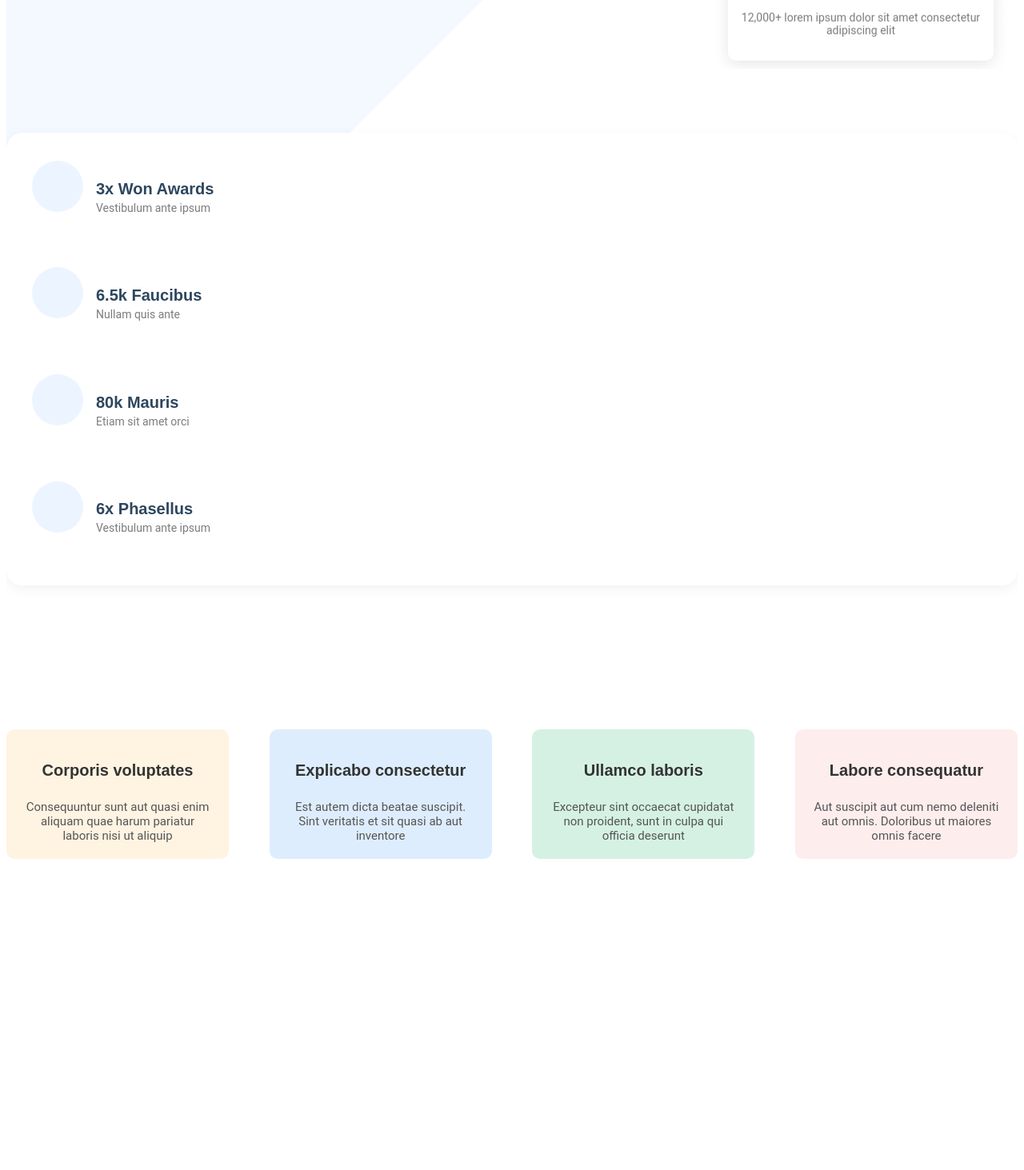
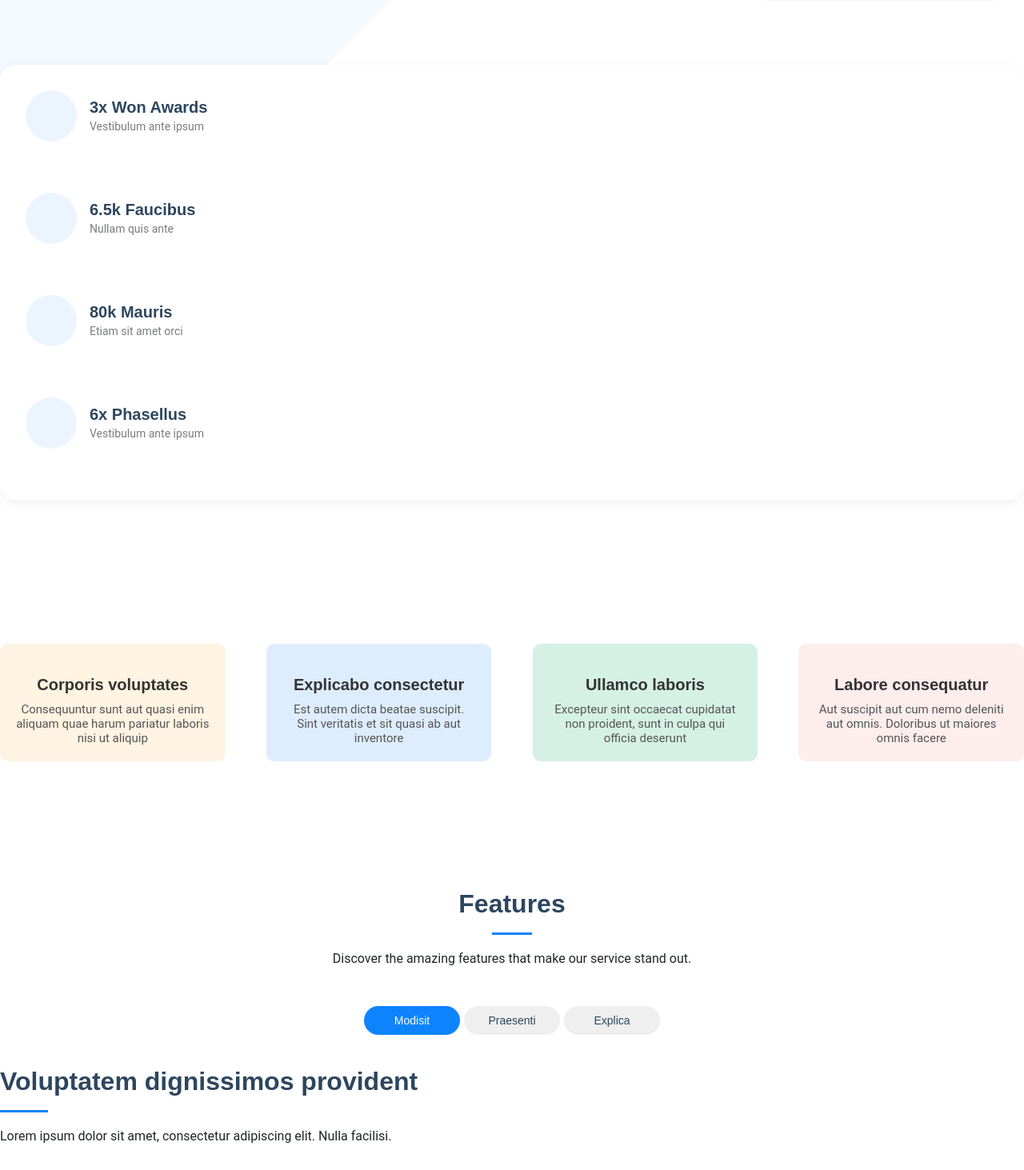
Before and after one commit to Rafikhan19/Siksha-O-sahayog, a Next.js app in the folder client/: page / in a window 1280 px wide. Shown: the part 987-2450 px from the top of the page at 80% size. Before the commit the page ends 2189 px from the top, so only its background shows below. Built offline with nearby package versions, Linux system fonts and the light colour scheme.

Commit message:
Creating the Feature section and fixing the Navbar

```diff
--- a/client/package.json
+++ b/client/package.json
@@ -9,6 +9,8 @@
     "lint": "next lint"
   },
   "dependencies": {
+    "aos": "^2.3.4",
+    "bootstrap": "^5.3.3",
     "lucide-react": "^0.479.0",
     "next": "15.2.1",
     "react": "^19.0.0",
@@ -18,7 +20,7 @@
     "@eslint/eslintrc": "^3",
     "eslint": "^9",
     "eslint-config-next": "15.2.1",
-    "tailwindcss": "^4.0.12",
-    "postcss": "^8.5.3"
+    "postcss": "^8.5.3",
+    "tailwindcss": "^4.0.12"
   }
 }
--- a/client/public/assets/css/main.css
+++ b/client/public/assets/css/main.css
@@ -64,6 +64,9 @@ body {
   color: var(--default-color);
   background-color: var(--background-color);
   font-family: var(--default-font);
+  /* margin: 0;
+  padding: 0;
+  width: 100%; */
 }
 
 a {
--- a/client/src/app/globals.css
+++ b/client/src/app/globals.css
@@ -47,6 +47,19 @@
 /*--------------------------------------------------------------
 # General Styling & Shared Classes
 --------------------------------------------------------------*/
+*{
+  margin: 0;
+  padding: 0;
+  box-sizing: border-box;
+}
+
+html, body {
+  margin: 0;
+  padding: 0;
+  width: 100%;
+  overflow-x: hidden; /* Prevents horizontal scrolling */
+}
+
 body {
   color: var(--default-color);
   background-color: var(--background-color);
--- a/client/src/app/layout.js
+++ b/client/src/app/layout.js
@@ -11,9 +11,11 @@ export const metadata = {
 export default function RootLayout({ children }) {
   return (
     <html lang="en">
-      <body >
+      <body>
+        <div>
         <Navbar />
         {children}
+        </div>
       </body>
     </html>
   );
--- a/client/src/app/page.js
+++ b/client/src/app/page.js
@@ -1,5 +1,5 @@
 import React from 'react'
-import { Hero, Cards } from '@/componets'
+import { Hero, Cards, Features } from '@/componets'
 
 const page = () => {
   return (
@@ -16,6 +16,7 @@ const page = () => {
     <div>
       <Hero />
       <Cards />
+      <Features />
     </div>
   )
 }
--- /dev/null
+++ b/client/src/componets/Features.js
@@ -0,0 +1,63 @@
+'use client'
+import AOS from "aos";
+import "aos/dist/aos.css";
+import React, { useEffect, useState } from "react";
+
+
+const Features = () => {
+  const [activeTab, setActiveTab] = useState("features-tab-1");
+
+  useEffect(() => {
+    AOS.init({ duration: 1000 });
+  }, []);
+
+  return (
+    <section id="features" className="features section" style={{ padding: "40px 0" }}>
+      <div className="container">
+        <div className="section-title" data-aos="fade-up" style={{ paddingBottom: "40px" }}>
+          <h2>Features</h2>
+          <p>Discover the amazing features that make our service stand out.</p>
+        </div>
+
+        <div className="tabs-container">
+          <ul className="nav-tabs" data-aos="fade-up" data-aos-delay="100" style={{ display: "flex", listStyle: "none", backgroundColor: "white", padding: "10px", borderRadius: "10px", margin: "auto" }}>
+            {["Modisit", "Praesenti", "Explica"].map((tab, index) => {
+              const tabId = `features-tab-${index + 1}`;
+              return (
+                <li key={tabId} className="nav-item" >
+                  <button
+                    className={`nav-link ${activeTab === tabId ? "active" : ""}`}
+                    onClick={() => setActiveTab(tabId)}
+                    style={{ width: "120px" }}
+                  >
+                    <h4>{tab}</h4>
+                  </button>
+                </li>
+              );
+            })}
+          </ul>
+        </div>
+
+        <div className="tab-content" data-aos="fade-up" data-aos-delay="200">
+          {["Voluptatem dignissimos provident", "Neque exercitationem debitis", "Voluptatibus commodi accusamus"].map(
+            (title, index) => {
+              const tabId = `features-tab-${index + 1}`;
+                return (
+                <div
+                  key={tabId}
+                  className={`tab-pane fade`}
+                  style={{ display: activeTab === tabId ? "block" : "none" }}
+                >
+                  <h3>{title}</h3>
+                  <p>Lorem ipsum dolor sit amet, consectetur adipiscing elit. Nulla facilisi.</p>
+                </div>
+                );
+            }
+          )}
+        </div>
+      </div>
+    </section>
+  );
+};
+
+export default Features;
--- a/client/src/componets/Hero.js
+++ b/client/src/componets/Hero.js
@@ -3,7 +3,7 @@ import '../css/hero.css';
 
 function Hero() {
   return (
-    <section id="hero" className="hero section">
+    <section id="hero" className="hero section"  style={{padding: "160px 0px 60px"}}>
       <div className="container" data-aos="fade-up" data-aos-delay="100">
         <div className="row align-items-center">
           <div className="col-lg-6">
--- a/client/src/componets/Navbar.js
+++ b/client/src/componets/Navbar.js
@@ -9,7 +9,7 @@ const Navbar = () => {
   const [isOpen, setIsOpen] = useState(false);
 
   return (
-    <header id="header" className="header">
+    <header id="header" className="header" style={{ position: "fixed", top: "0", left: "0", right: "0", width: "100%", zIndex: "1000" }}>
       <div className="header-container">
         <a href="/" className="logo">
           <Image src="/assets/img/logo.png" alt="logo" width={36} height={36} />
--- a/client/src/componets/index.js
+++ b/client/src/componets/index.js
@@ -1,5 +1,6 @@
 import Hero from "./Hero";
 import Navbar from "./Navbar";
 import Cards from "./Cards";
+import Features from "./Features";
 
-export { Hero, Navbar, Cards };
+export { Hero, Navbar, Cards, Features };
--- /dev/null
+++ b/client/src/css/feautures.css
@@ -0,0 +1,73 @@
+.features {
+  padding: 60px 0;
+  text-align: center;
+}
+
+.section-title {
+  margin-bottom: 40px;
+}
+
+.nav-tabs {
+  display: flex;
+  justify-content: center;
+  background-color: rgba(0, 0, 0, 0.05);
+  border-radius: 50px;
+  padding: 6px;
+}
+
+.nav-item {
+  margin: 0 5px;
+}
+
+.nav-link {
+  background: transparent;
+  border: none;
+  padding: 10px 30px;
+  cursor: pointer;
+  transition: 0.3s;
+  border-radius: 50px;
+  font-size: 16px;
+  font-weight: 500;
+}
+
+.nav-link:hover,
+.nav-link.active {
+  background-color: #ff6600;
+  color: white;
+}
+
+.tab-content {
+  margin-top: 30px;
+}
+
+.tab-pane {
+  display: none;
+}
+
+.tab-pane.show.active {
+  display: block;
+}
+
+.tab-pane h3 {
+  font-size: 24px;
+  font-weight: bold;
+  margin-bottom: 10px;
+}
+
+@media (max-width: 768px) {
+  .nav-tabs {
+    flex-direction: column;
+  }
+
+  .nav-item {
+    width: 100%;
+  }
+
+  .nav-link {
+    width: 100%;
+    text-align: center;
+  }
+  .section-title{
+    padding-bottom: 40px;
+  }
+}
```
Also changed, not shown: 1 other file (tests, documents, lock files or other folders).
